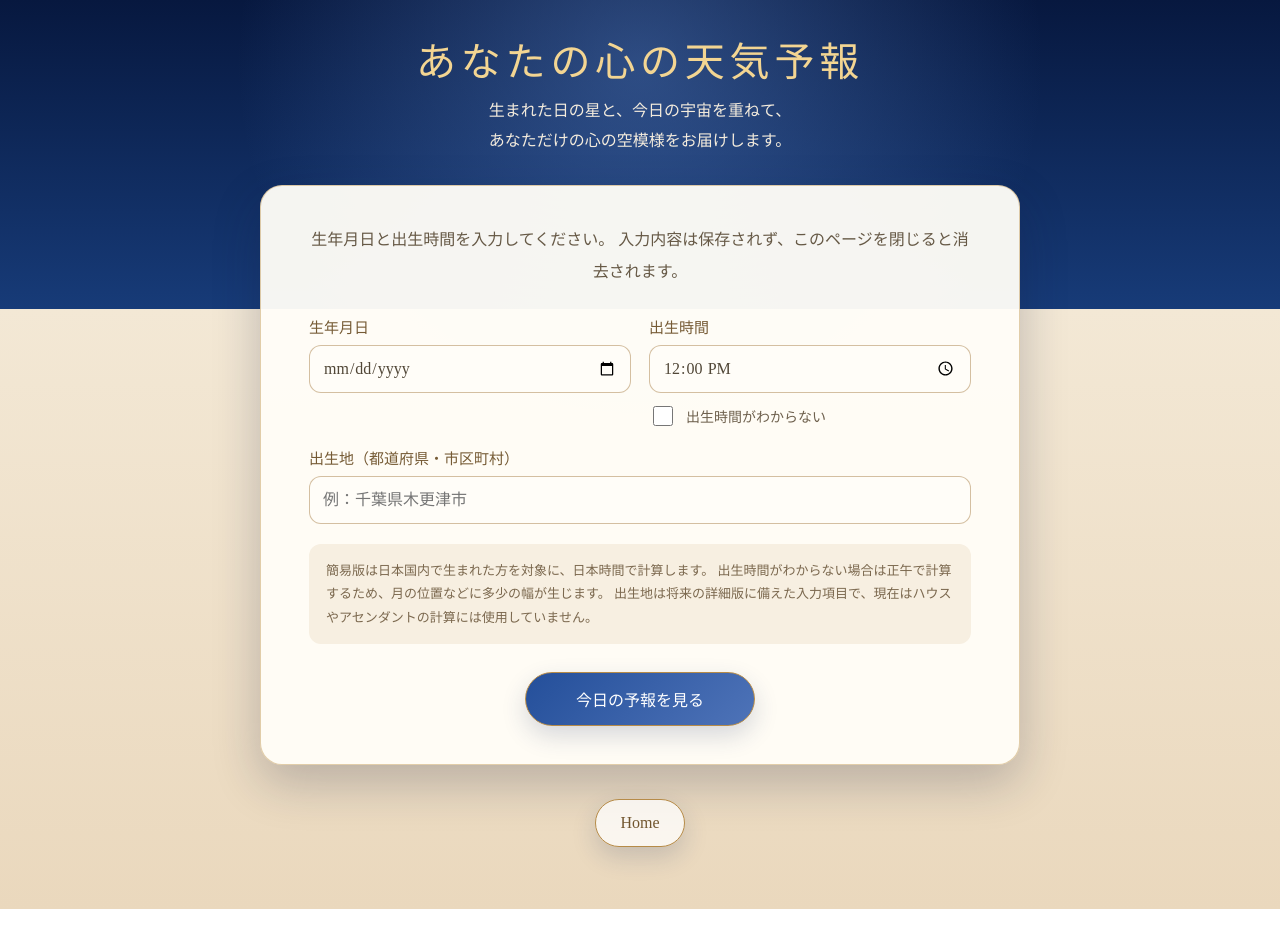
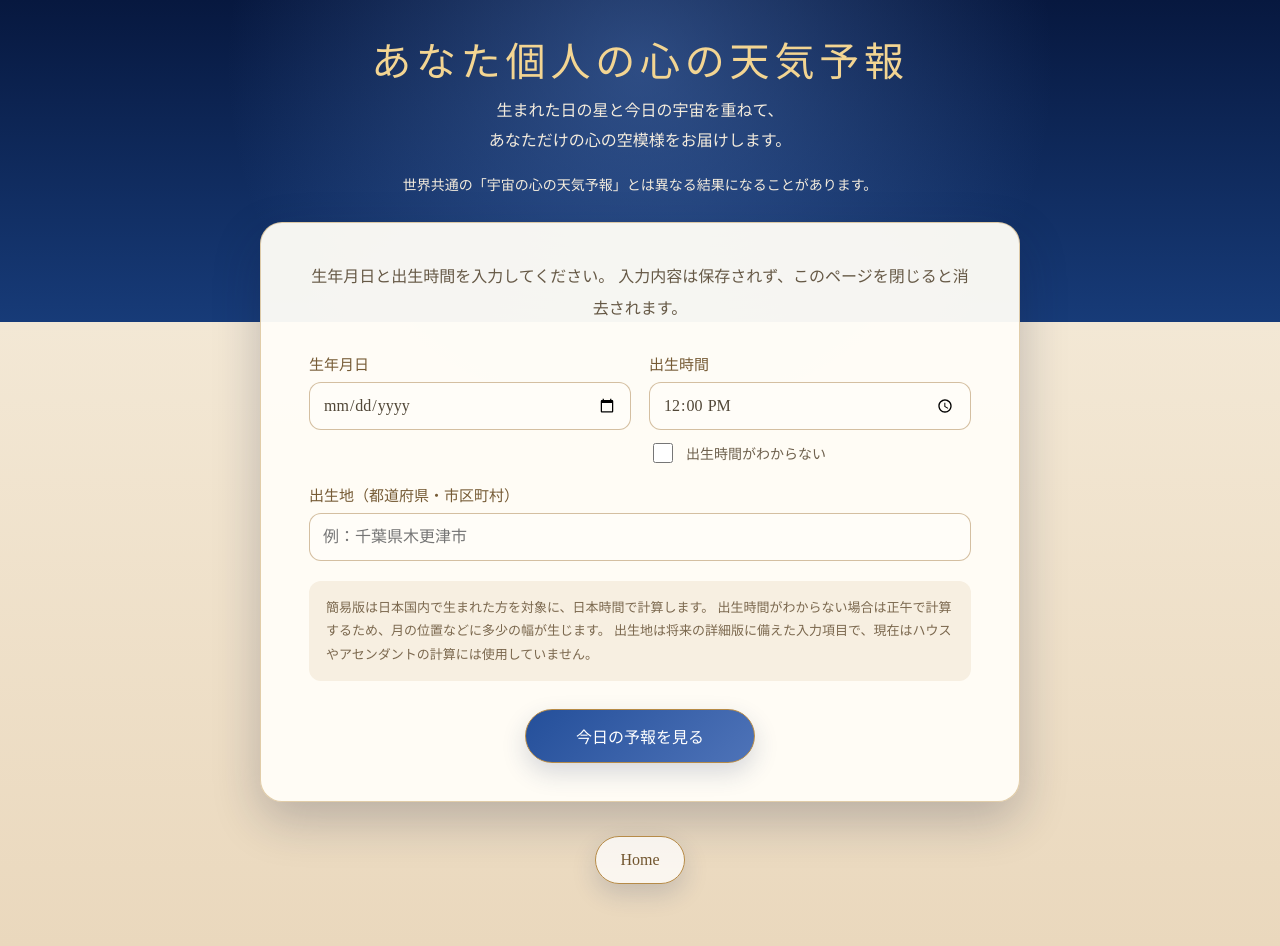
Before and after one commit to ichi330ko-alt/Chant-of-Light, a plain HTML site: page personal.html in a window 1280 px wide. Before the commit the page ends 909 px from the top, so only its background shows below. Drawn offline with Linux system fonts and the light colour scheme.

Commit message:
Update personal.html

```diff
--- a/personal.html
+++ b/personal.html
@@ -3,7 +3,7 @@
 <head>
 <meta charset="UTF-8">
 <meta name="viewport" content="width=device-width, initial-scale=1.0">
-<title>あなたの心の天気予報｜光の詠唱</title>
+<title>あなた個人の心の天気予報｜光の詠唱</title>
 
 <style>
 *{box-sizing:border-box}
@@ -320,11 +320,15 @@ input:focus{
 
 <main class="page">
 
-  <h1 class="title">あなたの心の天気予報</h1>
+  <h1 class="title">あなた個人の心の天気予報</h1>
 
   <p class="subtitle">
-    生まれた日の星と、今日の宇宙を重ねて、<br>
+    生まれた日の星と今日の宇宙を重ねて、<br>
     あなただけの心の空模様をお届けします。
+  </p>
+
+  <p style="margin:-12px auto 24px;max-width:650px;color:#f4ecdd;font-size:14px;line-height:1.8;">
+    世界共通の「宇宙の心の天気予報」とは異なる結果になることがあります。
   </p>
 
   <section class="panel">
```
